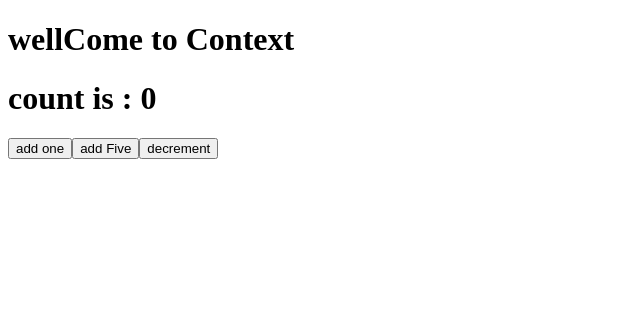
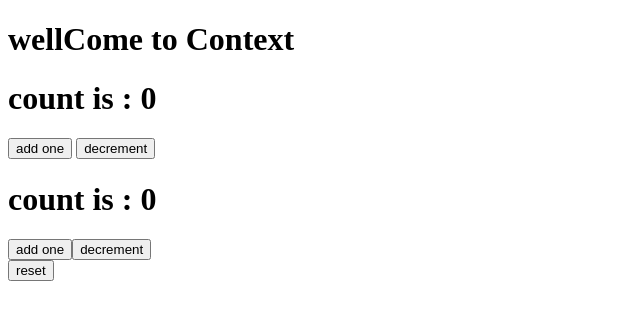
Before and after one commit to ManiRamezanpour/React-Learning, a React (Create React App) app: page / in a window 1280 px wide. Shown: the top 320 px of the page, without its empty margins (0-640 px from the left). Built offline with nearby package versions, Linux system fonts and the light colour scheme.

Commit message:
update state with reducer

```diff
--- a/src/Components/Reducer/CounterReducer.js
+++ b/src/Components/Reducer/CounterReducer.js
@@ -1,13 +1,22 @@
 import { useReducer } from "react";
-const initialState = 0;
+const initialState = {
+  //? when the state is object can add two propety => 1. type 2. value;
+  firstCounter: 0,
+  secondCounter: 0,
+};
 const reducer = (state, action) => {
-  switch (action) {
-    case "addOne":
-      return state + 1;
-    case "addFive":
-      return state + 5;
+  console.log(state, action);
+  switch (action.type) {
+    case "add":
+      return { ...state, firstCounter: state.firstCounter + action.value };
     case "decrement":
-      return state - 1;
+      return { ...state, firstCounter: state.firstCounter - action.value };
+    case "add2":
+      return { ...state, secondCounter: state.secondCounter + action.value };
+    case "decrement2":
+      return { ...state, secondCounter: state.secondCounter - action.value };
+    case "reset":
+      return initialState;
     default:
       return state;
   }
@@ -19,10 +28,25 @@
   //! reducer is func
   return (
     <div>
-      <h1>count is : {count}</h1>
-      <button onClick={() => dispatch("addOne")}>add one</button>
-      <button onClick={() => dispatch("addFive")}>add Five</button>
-      <button onClick={() => dispatch("decrement")}>decrement</button>
+      <div>
+        <h1>count is : {count.firstCounter}</h1>
+        <button onClick={() => dispatch({ type: "add", value: 1 })}>
+          add one
+        </button>{" "}
+        <button onClick={() => dispatch({ type: "decrement", value: 1 })}>
+          decrement
+        </button>
+      </div>
+      <div>
+        <h1>count is : {count.secondCounter}</h1>
+        <button onClick={() => dispatch({ type: "add2", value: 1 })}>
+          add one
+        </button>
+        <button onClick={() => dispatch({ type: "decrement2", value: 1 })}>
+          decrement
+        </button>
+      </div>
+      <button onClick={() => dispatch({ type: "reset" })}>reset</button>
     </div>
   );
 };
```
